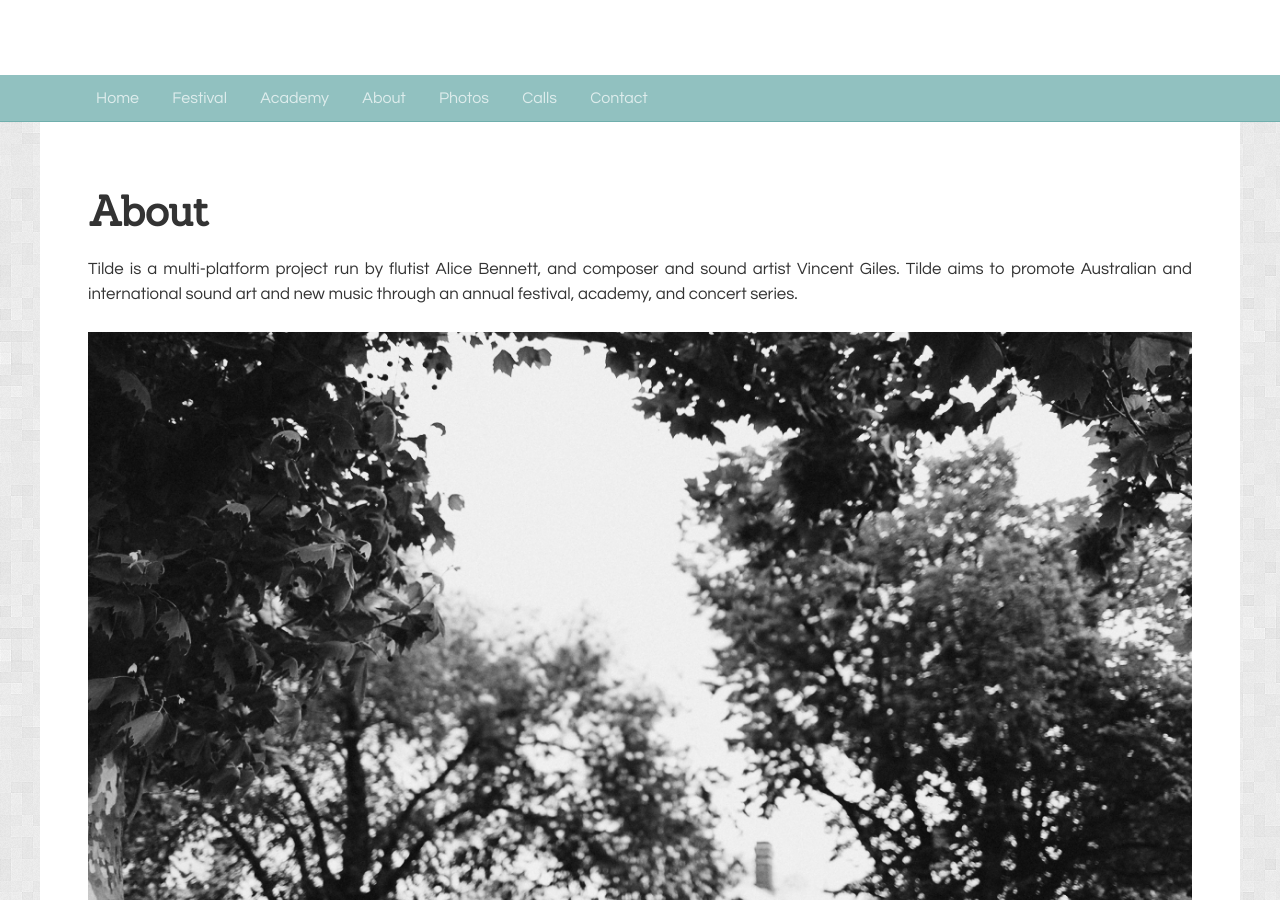
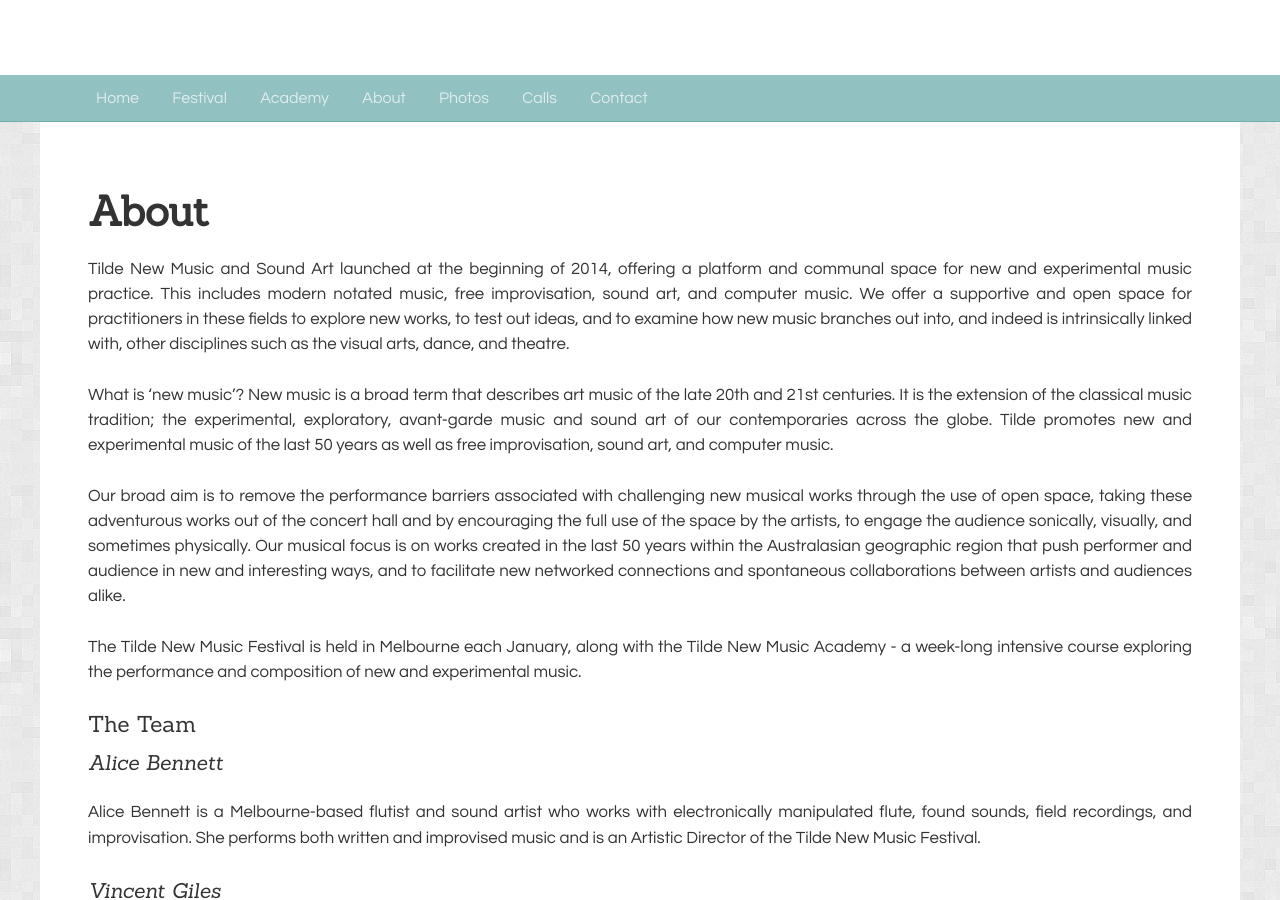
Before and after one commit to unclewalter/tilde-festival-website, a Jekyll site: the page built from pages/about.md, in a window 1280 px wide and 900 px high, scrolled down 230 px. Built offline with Jekyll 4.4.1, drawn with Linux system fonts in a browser that asks for light colours.

Commit message:
Updated about.md

```diff
--- a/pages/about.md
+++ b/pages/about.md
@@ -2,11 +2,20 @@
 layout: page
 title: About
 permalink: /about/
+published: true
 ---
 
-Tilde is a multi-platform project run by flutist Alice Bennett, and composer and sound artist Vincent Giles. Tilde aims to promote Australian and international sound art and new music through an annual festival, academy, and concert series.
+Tilde New Music and Sound Art launched at the beginning of 2014, offering a platform and communal space for new and experimental music practice. This includes modern notated music, free improvisation, sound art, and computer music. We offer a supportive and open space for practitioners in these fields to explore new works, to test out ideas, and to examine how new music branches out into, and indeed is intrinsically linked with, other disciplines such as the visual arts, dance, and theatre.
 
-![alt text](/images/IMG_4318.jpg "Logo Title Text 1")
+What is ‘new music’? New music is a broad term that describes art music of the late 20th and 21st centuries. It is the extension of the classical music tradition; the experimental, exploratory, avant-garde music and sound art of our contemporaries across the globe. Tilde promotes new and experimental music of the last 50 years as well as free improvisation, sound art, and computer music.
+
+Our broad aim is to remove the performance barriers associated with challenging new musical works through the use of open space, taking these adventurous works out of the concert hall and by encouraging the full use of the space by the artists, to engage the audience sonically, visually, and sometimes physically. Our musical focus is on works created in the last 50 years within the Australasian geographic region that push performer and audience in new and interesting ways, and to facilitate new networked connections and spontaneous collaborations between artists and audiences alike.
+
+The Tilde New Music Festival is held in Melbourne each January, along with the Tilde New Music Academy - a week-long intensive course exploring the performance and composition of new and experimental music.
+
+
+### The Team
+
 
 
 ## Alice Bennett
```
